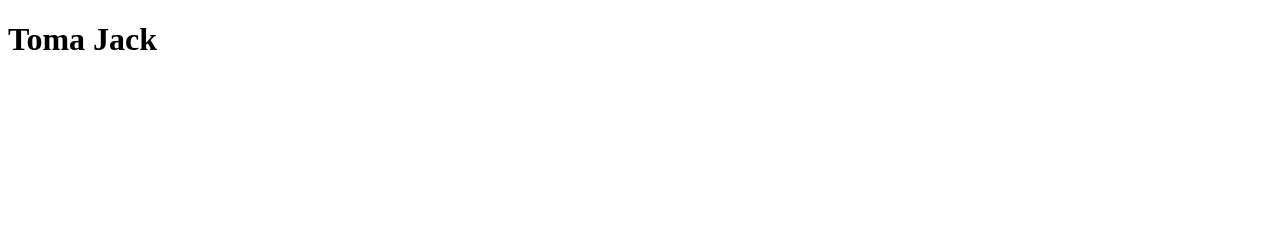
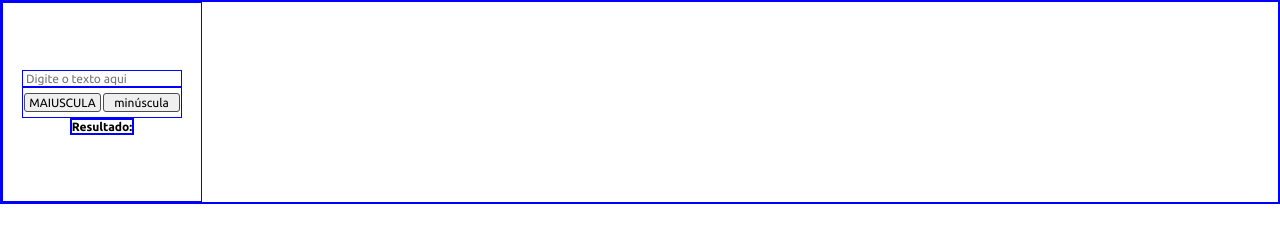
Before and after one commit to AlexandreBispoSantana/extTransformeTexto, a browser extension: page index.html in a window 1280 px wide. Drawn offline with Linux system fonts and the light colour scheme.

Commit message:
Update HTML e criação de CSS

```diff
--- a/index.html
+++ b/index.html
@@ -3,9 +3,34 @@
   <head>
     <meta charset="UTF-8" />
     <meta name="viewport" content="width=device-width, initial-scale=1.0" />
+
+    <!-- Adicionando fonte -->
+    <link rel="preconnect" href="https://fonts.googleapis.com" />
+    <link rel="preconnect" href="https://fonts.gstatic.com" crossorigin />
+    <link
+      href="https://fonts.googleapis.com/css2?family=Ubuntu:ital,wght@0,300;0,400;0,500;0,700;1,300;1,400;1,500;1,700&display=swap"
+      rel="stylesheet"
+    />
+    <!-- Adicionando CSS -->
+    <link rel="stylesheet" href="style.css" />
     <title>Extensão TT</title>
   </head>
   <body>
-    <h1>Toma Jack</h1>
+    <div class="container-pai">
+      <input
+        type="text"
+        name="text"
+        id="input-text"
+        class="input-text"
+        placeholder="Digite o texto aqui"
+      />
+      <div class="container-button">
+        <button type="button" class="btn" id="btnMaiuscula">MAIUSCULA</button>
+        <button type="button" class="btn" id="btnMaiuscula">minúscula</button>
+      </div>
+      <div name="Resultado" class="resultado">
+        <h3>Resultado:</h3>
+      </div>
+    </div>
   </body>
 </html>
--- /dev/null
+++ b/style.css
@@ -0,0 +1,44 @@
+* {
+  margin: 0;
+  padding: 0;
+  box-sizing: border-box;
+  /* Fontes Google */
+  font-family: "Ubuntu", sans-serif;
+  font-size: 12px;
+
+  border: solid 1px blue;
+}
+
+.container-pai {
+  width: 200px;
+  height: 200px;
+
+  /* FlexBox */
+  display: flex;
+  flex-direction: column;
+  align-items: center;
+  justify-content: center;
+}
+
+.input-text {
+  width: 160px;
+  padding: 1px 3px;
+  outline: none;
+}
+
+.container-button {
+  width: 160px;
+  padding: 5px 0px;
+
+  /* Flexbox */
+  display: flex;
+  justify-content: space-around;
+}
+
+.btn {
+  width: 77px;
+  padding: 2px;
+  border-radius: 3px;
+  border: solid 1px #4c4c4d;
+  cursor: pointer;
+}
```
